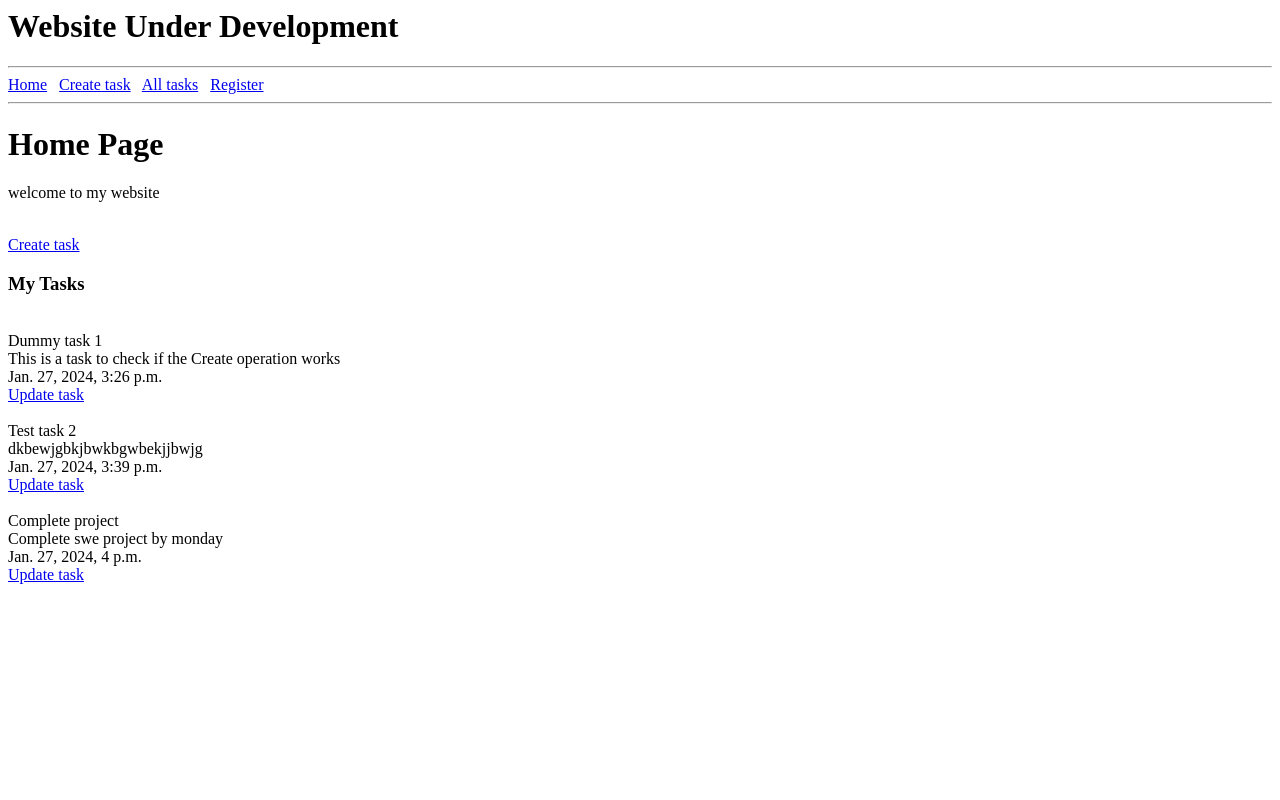
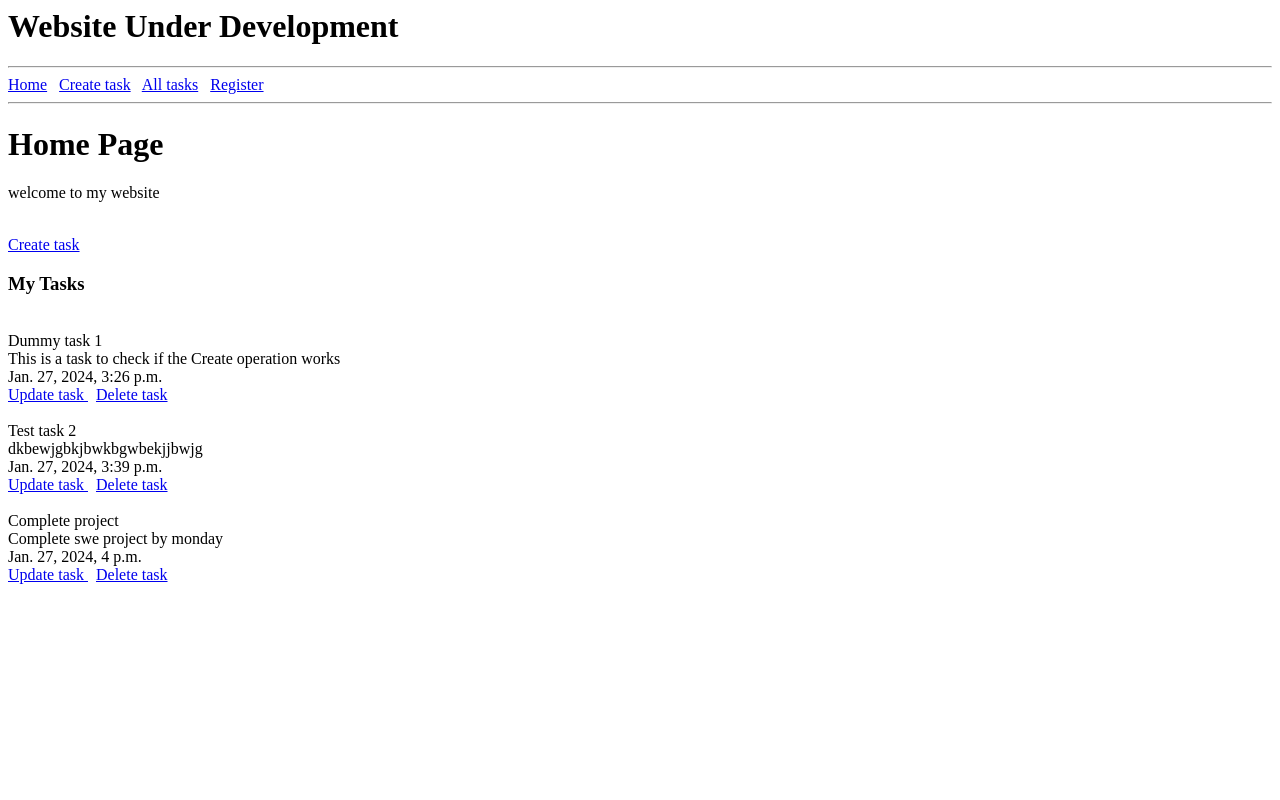
Before and after one commit to MattiaDiProfio/django-user-guide, a Django app: page /all-tasks in a window 1280 px wide. Run offline with Django 5.2, Linux system fonts and the light colour scheme; data comes from the database, SQL or seed files in the repository; both versions use the stored data as it was after the commit.

Commit message:
add functionality to delete task and docs

```diff
--- a/dev/elevate/crm/templates/crm/all-tasks.html
+++ b/dev/elevate/crm/templates/crm/all-tasks.html
@@ -24,6 +24,9 @@
 
             <!-- link to the update page for this task -->
             <a href = "{% url 'update-task' task.id %}"> Update task </a>
+            <!-- link to the delete page for this task -->
+            &nbsp;
+            <a href = "{% url 'delete-task' task.id %}"> Delete task </a>
 
             <br>
         {% endfor %}
--- a/dev/elevate/crm/urls.py
+++ b/dev/elevate/crm/urls.py
@@ -12,4 +12,6 @@
 
     # dynamic url which renders the page based on the task id passed
     path('update-task/<str:pk>', views.update_task, name="update-task"),
+
+    path('delete-task/<str:pk>', views.delete_task, name="delete-task"),
 ]
--- a/dev/elevate/crm/views.py
+++ b/dev/elevate/crm/views.py
@@ -60,3 +60,15 @@
 
     context = { 'updateTask' : form }
     return render(request, 'crm/update-task.html', context)
+
+def delete_task(request, pk):
+
+    task = Task.objects.get(id=pk)
+
+    if request.method == "POST":
+
+        task.delete()
+
+        return redirect('all-tasks')
+
+    return render(request, 'crm/delete-task.html')
```
Also changed, not shown: dev/elevate/crm/templates/crm/delete-task.html (added, +19 -0 lines), README.md, dev/elevate/db.sqlite3.
